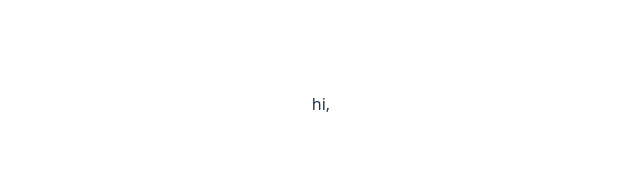
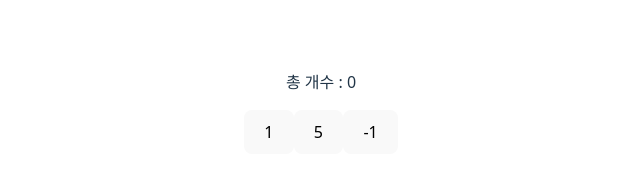
Before and after one commit to yeen322/react, a React (Vite) app in the folder my-react/: page / in a window 1280 px wide. Shown: the part 296-472 px from the top of the page, without its empty margins (319-959 px from the left). Built offline with nearby package versions, Linux system fonts and the light colour scheme.

Commit message:
Counter example-StateCounter

```diff
--- /dev/null
+++ b/my-react/2-js-example/3/StateParent.jsx
@@ -0,0 +1,16 @@
+import {useState} from "react";
+import StateCounter from "./StateCounter.jsx";
+
+export default function StateParent() {
+    const [count, setCount ] = useState(0);
+
+    const update = step => setCount(c=>c+step);
+    return (
+        <>
+            <p>총 개수 : {count}</p>
+            <StateCounter step={1} onUpdate={update}/>
+            <StateCounter step={5} onUpdate={update}/>
+            <StateCounter step={-1} onUpdate={update}/>
+        </>
+    );
+}
--- a/my-react/src/main.jsx
+++ b/my-react/src/main.jsx
@@ -7,6 +7,7 @@ import TitledPanel from "../2-js-example/3/TitledPanel.jsx";
 import ListTemplate from "../2-js-example/3/ListTemplate.jsx";
 import books from "../js-example/books.jsx";
 import MyHello from "../2-js-example/3/MyHello.jsx";
+import StateParent from "../2-js-example/3/StateParent.jsx";
 
 
 // const title= <p>회원 모집 중</p>
@@ -25,7 +26,8 @@ createRoot(document.getElementById('root')).render(
     {/*            </>*/}
     {/*            )}*/}
     {/*        </ListTemplate>*/}
-    <MyHello />
+    {/*<MyHello />*/}
+        <StateParent/>
     </StrictMode>
 
 
```
